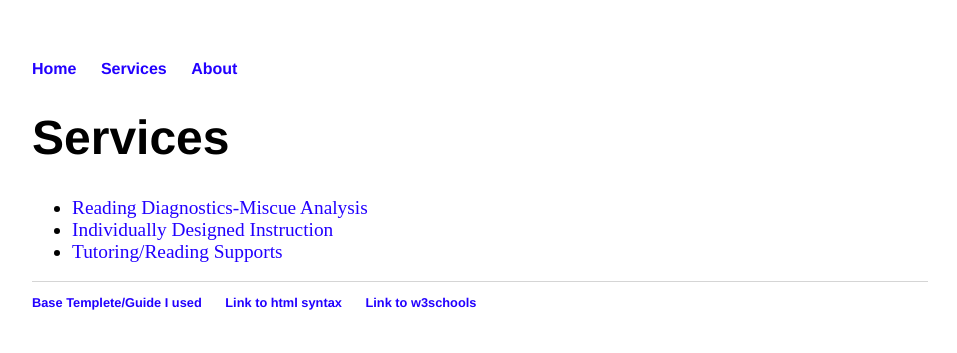
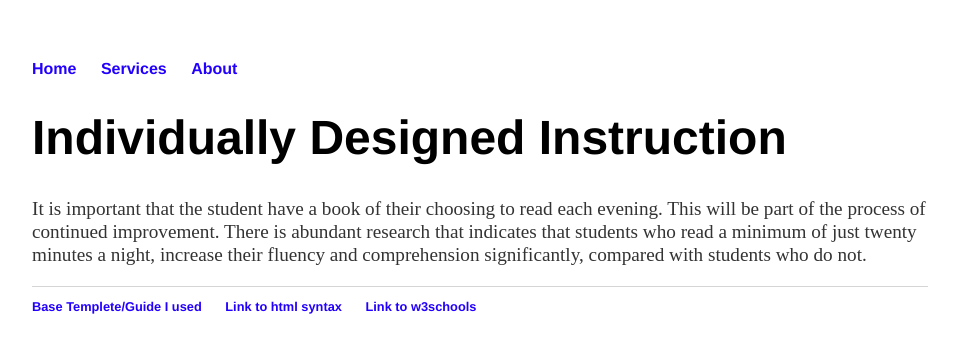
Before and after one commit to ShadowHazel/ShadowHazel.github.io, a Jekyll site: the page built from pages/serv3/index.html, in a window 1280 px wide. Shown: the top 353 px of the page, without its empty margins (160-1117 px from the left). Built offline with Jekyll 4.4.1, drawn with Linux system fonts in a browser that asks for light colours.

Commit message:
Update index.html

```diff
--- a/pages/serv3/index.html
+++ b/pages/serv3/index.html
@@ -4,10 +4,6 @@ title: Services
 ---
 
 <div class="about">
-<h1>Services</h1>
-<ul class="contacts">
-<li><a href="/pages/serv1">Reading Diagnostics-Miscue Analysis</a></li>
-<li><a href="/pages/serv2">Individually Designed Instruction</a></li>
-<li><a href="/pages/serv3">Tutoring/Reading Supports</a></li>
-</ul>
+<h1>Individually Designed Instruction</h1>
+<p>It is important that the student have a book of their choosing to read each evening. This will be part of the process of continued improvement. There is abundant research that indicates that students who read a minimum of just twenty minutes a night, increase their fluency and comprehension significantly, compared with students who do not.</p>
 </div>
```
